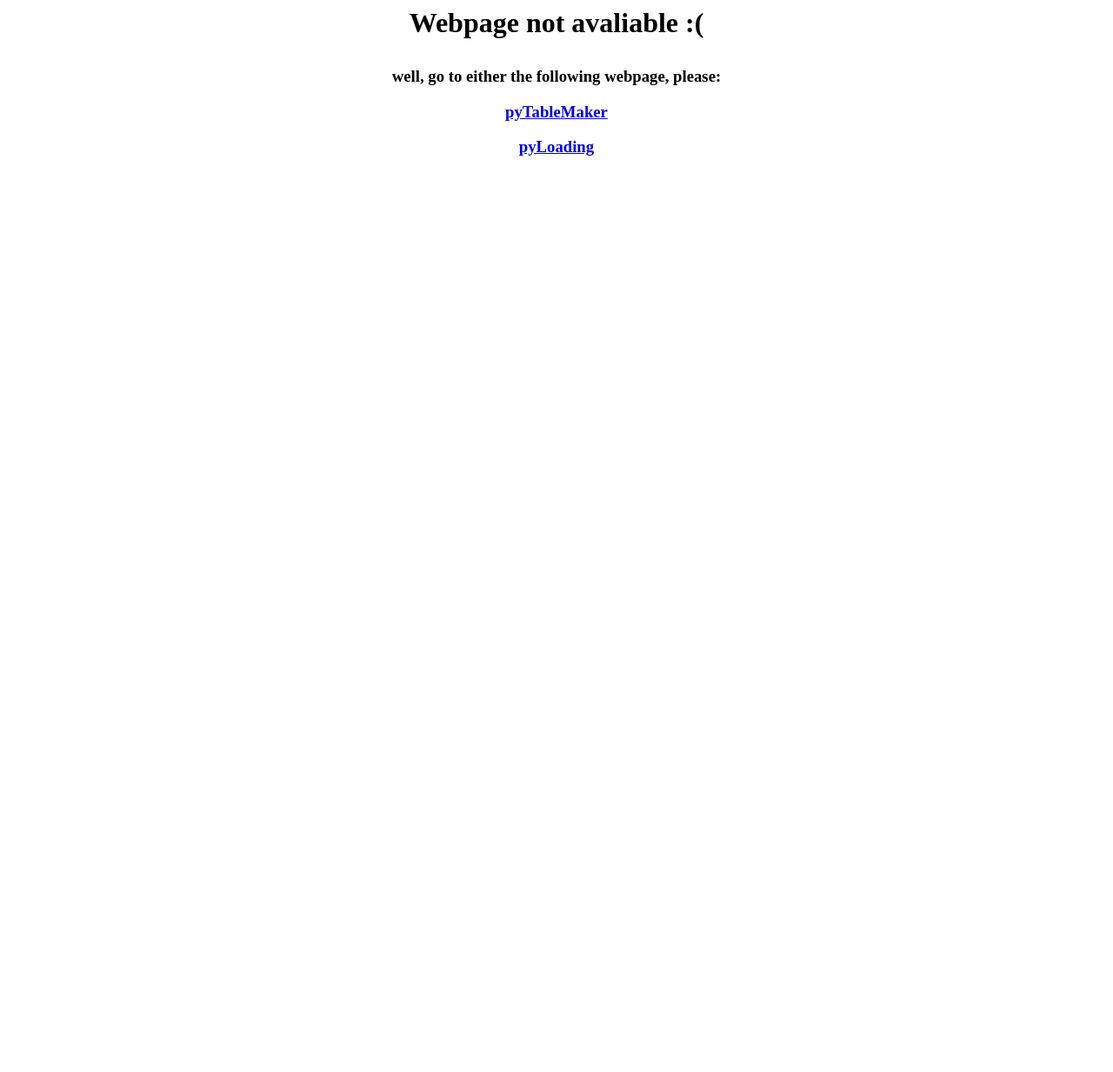
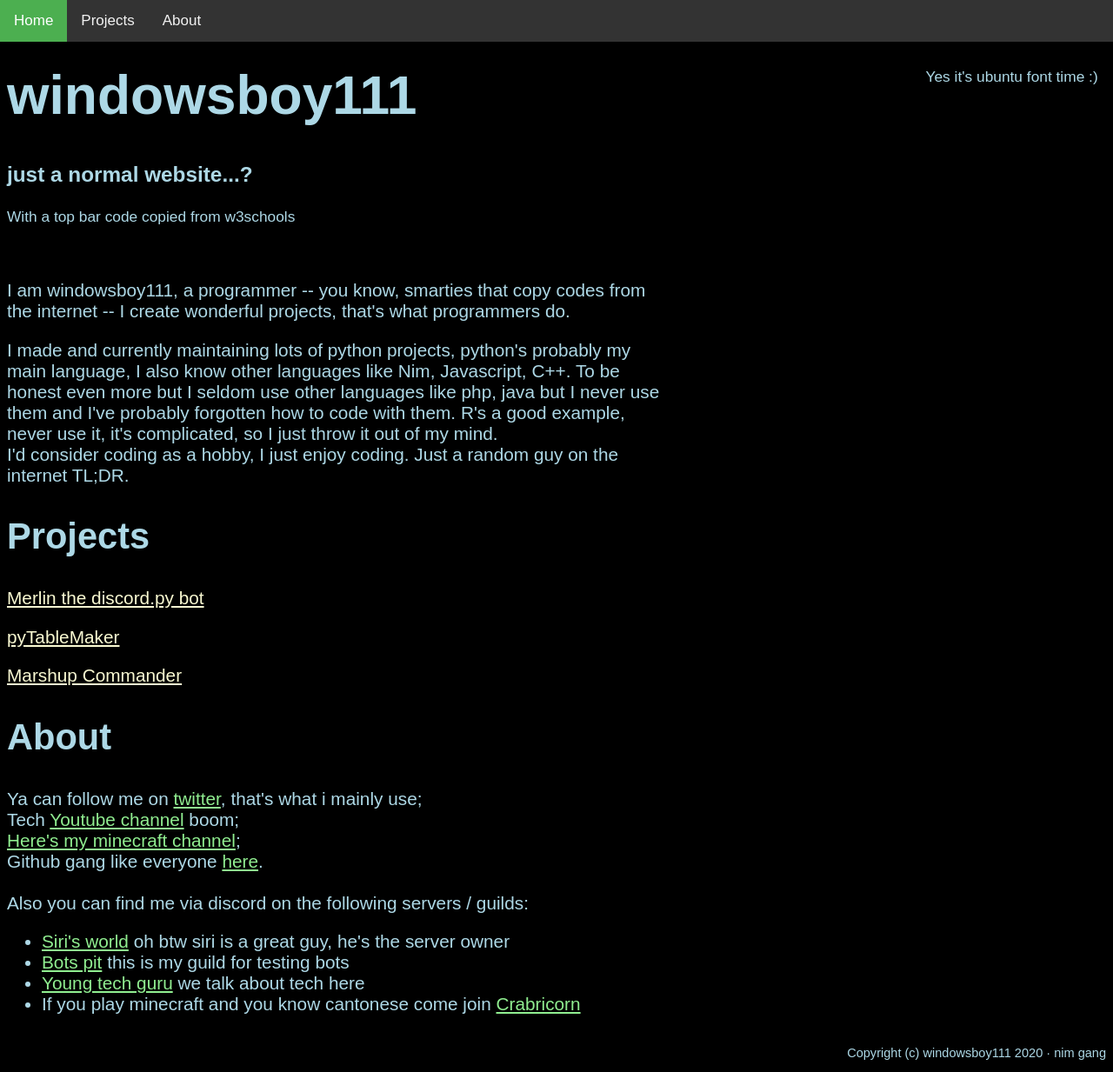
Before and after one commit to windowsboy111/windowsboy111.github.io, a plain HTML site: page index.html in a window 1280 px wide. Shown: the whole page at 87% size. Before the commit the page ends 800 px from the top, so only its background shows below. Drawn offline with Linux system fonts and the light colour scheme.

Commit message:
new webpage design

```diff
--- /dev/null
+++ b/index.css
@@ -0,0 +1,157 @@
+html {
+    font-family: Ubuntu, "MesloLGS NF", Arial, Roboto, Oxygen, -apple-system, BlinkMacSystemFont, 'Segoe UI', Cantarell, 'Open Sans', 'Helvetica Neue', sans-serif, Helvetica;
+    background-color: black;
+    color: lightblue;
+}
+
+
+/* Add a black background color to the top navigation */
+.topnav {
+    top: 0;
+    left: 0;
+    background-color: #333;
+    overflow: hidden;
+    position: fixed;
+    width: 100%;
+    z-index: 1;
+}
+/* Style the links inside the navigation bar */
+.topnav a {
+    top: 0;
+    float: left;
+    color: #f2f2f2;
+    text-align: center;
+    padding: 14px 16px;
+    text-decoration: none;
+    font-size: 17px;
+}
+/* Change the color of links on hover */
+.topnav a:hover {
+    background-color: #ddd;
+    color: black;
+    transition-duration: 300ms;
+}
+/* Add a color to the active/current link */
+.topnav a.active {
+    background-color: #4CAF50;
+    color: white;
+}
+
+
+/* content: those long paragraphs */
+.title {
+    font-size: 3em;
+    /* transform: scale(0.5) translate(-5em, -3.2em); */
+}
+
+body {
+    font-size: 1.3em;
+}
+
+/* div.content {
+    text-align: justify;
+    text-justify: inter-word;
+} */
+div.content p {
+    max-width: 60%;
+    line-break: loose;
+    word-wrap: normal;
+}
+
+a {
+    color: lightgreen;
+}
+a:hover {
+    color: lime;
+    transition-duration: 500ms;
+}
+
+div.projects p a {
+    color: lightgoldenrodyellow;
+}
+div.projects p a:hover {
+    color: yellow;
+    transition-duration: 500ms;
+}
+
+
+/* styles */
+.subtitle {
+    font-size: 2em;
+}
+
+.warn {
+    color: orangered;
+}
+
+.footer {
+    float: right;
+    bottom: 0em;
+    z-index: -1;
+}
+
+.footer p {
+    font-size: 0.7em;
+}
+
+.right-1 {
+    font-size: smaller;
+    top: 3.5em;
+    right: 1em;
+    position: absolute;
+}
+.small-1 {
+    font-size: smaller;
+}
+
+/* Tooltip container */
+.tooltip {
+    position: relative;
+    display: inline-block;
+    border-bottom: 1px dotted yellow;
+}
+
+/* Tooltip text */
+.tooltip .tooltiptext {
+    visibility: hidden;
+    background-color: #555;
+    color: #fff;
+    text-align: center;
+    padding: 5px 0;
+    border-radius: 6px;
+    width: max-content;
+    margin: 1em;
+
+    /* Position the tooltip text */
+    position: absolute;
+    z-index: 1;
+    bottom: 120%;
+    left: 50%;
+
+    /* Fade in tooltip */
+    opacity: 0;
+    transition: opacity 0.3s;
+}
+
+/* Tooltip arrow */
+.tooltip .tooltiptext::after {
+    content: "";
+    position: absolute;
+    top: 100%;
+    left: 50%;
+    border-width: 5px;
+    border-style: solid;
+    border-color: #555 transparent transparent transparent;
+}
+
+/* Show the tooltip text when you mouse over the tooltip container */
+.tooltip:hover .tooltiptext {
+    visibility: visible;
+    opacity: 1;
+}
+
+code {
+    background-color: #262c31;
+    /* font-family: "Ubuntu mono", "MesloLGS NF", 'Courier New', Courier, monospace;
+    font-size: 0.9em; */
+}
--- a/index.html
+++ b/index.html
@@ -1,34 +1,77 @@
-<!-- <!DOCTYPE html>
 <html>
-    <link rel="stylesheet" type="text/css" href="web.css">
-    <head>
-        <h1>pyTableMaker</h1>
-        <h2>The table maker (library) for python.</h2>
-        <h3>windowsboy111</h3>
-    </head>
 
-    <body>
+<head>
+    <meta charset="UTF-8">
+    <title>windowsboy111</title>
+    <link rel="icon" href="https://avatars1.githubusercontent.com/u/48051237" type="image/x-icon">
+</head>
 
-        <a href="https://github.com/windowsboy111/pyTableMaker">See the repo on github</a>
+<body>
+    <div class="topnav">
+        <a class="active" href="#home">Home</a>
+        <a href="#projects">Projects</a>
+        <a href="#about">About</a>
+    </div>
+
+    <div class="head" id="home">
+        <p>There you are, welcome to</p>
+        <h1 class="title">windowsboy111</h1>
+        <h3>just a normal website...?</h3>
+        <p class="right-1">Yes it's ubuntu font time :)</p>
+        <p class="small-1">With a top bar code copied from w3schools</p>
+    </div>
+    <br>
+    <div class="content" id="about">
         <p>
-            Editing or using the code is permitted as long as there's a reference to this repo (such as a link).
-            Ignore this if you are the only one to use that library inside your code and no one is going to view your code.
+            I am windowsboy111, a programmer -- you know, smarties that copy
+            codes from the internet -- I create wonderful projects, that's what programmers do.
         </p>
-        <h5>Usage:</h5>
         <p>
-            Check the example in example.py
+            I made and currently maintaining lots of python projects, python's probably my main language, I also
+            know other languages like Nim, Javascript, C++. To be honest even more but I seldom use other languages
+            like php, java but I never use them and I've probably forgotten how to code with them. R's a good example,
+            never use it, it's complicated, so I just throw it out of my mind.<br>
+            I'd consider coding as a hobby, I just enjoy coding. Just a random guy on the internet TL;DR.
         </p>
-    </body>
-</html> -->
-<html>
-    <center>
-        <h1>
-            <p>Webpage not avaliable :(</p>
-        </h1>
+    </div>
+    <div class="projects" ,="" id="projects">
+        <h2 class="subtitle">Projects</h2>
+        <p><a href="merlin-py/" title="An open source discord.py bot that can moderate servers and more">
+                Merlin the discord.py bot
+            </a></p>
+        <p><a href="pyTableMaker/"
+                title="The library / module for python to allow programmers to create, edit and show tables without gui conveniently">
+                pyTableMaker
+            </a></p>
+        <p><a href="marshup/" title="A file explorer written in nim-lang for colorized consoles">
+                Marshup Commander
+            </a></p>
+    </div>
+    <div class="about" ,="" id="about">
+        <h2 class="subtitle">About</h2>
+        <p>
+            Ya can follow me on <a href="https://twitter.com/windowsboy111">twitter</a>, that's what i mainly use;<br>
+            Tech <a href="https://bit.ly/windowsboy111">Youtube channel</a> boom;<br>
+            <a href="https://youtube.com/windowsboy111">Here's my minecraft channel</a>;<br>
+            Github gang like everyone <a href="https://github.com/windowsboy111">here</a>.<br><br>
+            Also you can find me via discord on the following servers / guilds:
+        </p>
+        <ul>
+            <li><a href="https://discord.gg/4c4F46t">Siri's world</a> oh btw siri is a great guy, he's the server owner
+            </li>
+            <li><a href="https://discord.gg/cRH2kcS">Bots pit</a> this is my guild for testing bots</li>
+            <li><a href="https://discord.gg/Yc2Gs25">Young tech guru</a> we talk about tech here</li>
+            <li>If you play minecraft and you know cantonese come join <a
+                    href="https://discord.gg/Cds6Ntj">Crabricorn</a></li>
+        </ul>
+        <p></p>
+    </div>
+    <div class="footer">
+        <p>Copyright (c) windowsboy111 2020 · nim gang</p>
+    </div>
 
-        <h3>
-            <p>well, go to either the following webpage, please:</p>
+    <link rel="stylesheet" href="index.css" type="text/css">
+    <script src="index.js"></script>
+</body>
 
-            <p><a href="pyTableMaker/">pyTableMaker</a></p>
-
-            <p><a href="pyLoading/">pyLoading</a></p>
+</html>
--- /dev/null
+++ b/index.js
@@ -0,0 +1,23 @@
+projects = document.getElementById("projects").children;
+var tooltip_desc;
+for (var project of projects) {
+    if (project.tagName === "P") {
+        switch (project.children[0].getAttribute("href")) {
+            case "merlin-py/":
+                tooltip_desc = "An open source discord.py bot that can moderate servers and more";
+                break;
+            case "pyTableMaker/":
+                tooltip_desc = "The library / module for python to allow programmers to create, edit and show tables without gui conveniently";
+                break;
+            case "marshup/":
+                tooltip_desc = "A file explorer written in nim-lang for colorized consoles";
+                break;
+            default:
+                // discard
+        }
+        if (tooltip_desc) {
+            project.children[0].setAttribute("title", tooltip_desc);
+        }
+        tooltip_desc = "";
+    }
+}
```
Also changed, not shown: marshup/index.html (added, +39 -0 lines), merlin-py/index.html (added, +59 -0 lines), pyTableMaker/index.html (added, +62 -0 lines), nyan_cat.jpg (added), 1 other file.
